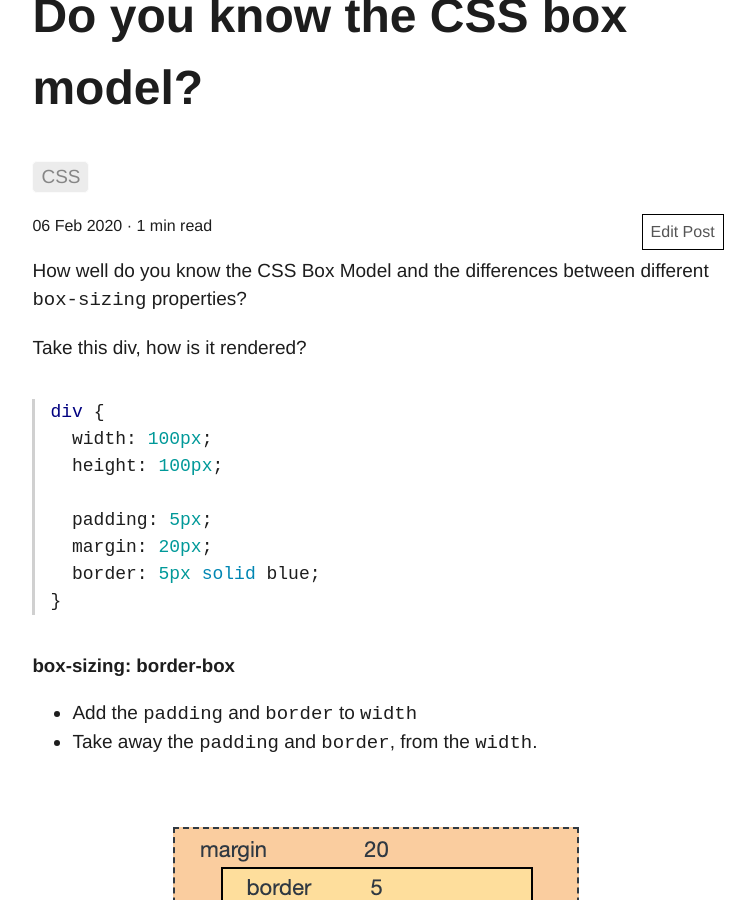
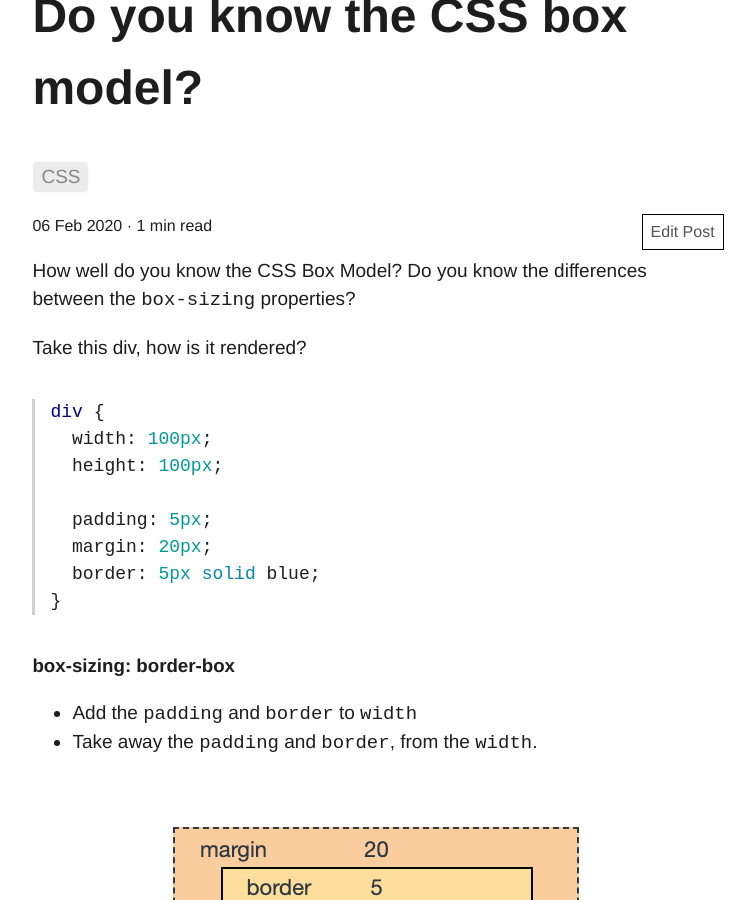
Before and after one commit to harrymt/blog, a Jekyll site: the page built from _posts/2020-02-06-css-box-model.md, in a window 1280 px wide and 900 px high, scrolled down 314 px. Shown: the whole window, without its empty margins (262-1017 px from the left). Built offline with Jekyll 4.4.1, drawn with Linux system fonts in a browser that asks for light colours.

Commit message:
Update 2020-02-06-css-box-model.md

```diff
--- a/_posts/2020-02-06-css-box-model.md
+++ b/_posts/2020-02-06-css-box-model.md
@@ -4,7 +4,7 @@ title: Do you know the CSS box model?
 tags:
   - CSS
 ---
-How well do you know the CSS Box Model and the differences between different `box-sizing` properties?
+How well do you know the CSS Box Model? Do you know the differences between the `box-sizing` properties?
 
 
 Take this div, how is it rendered?
```
